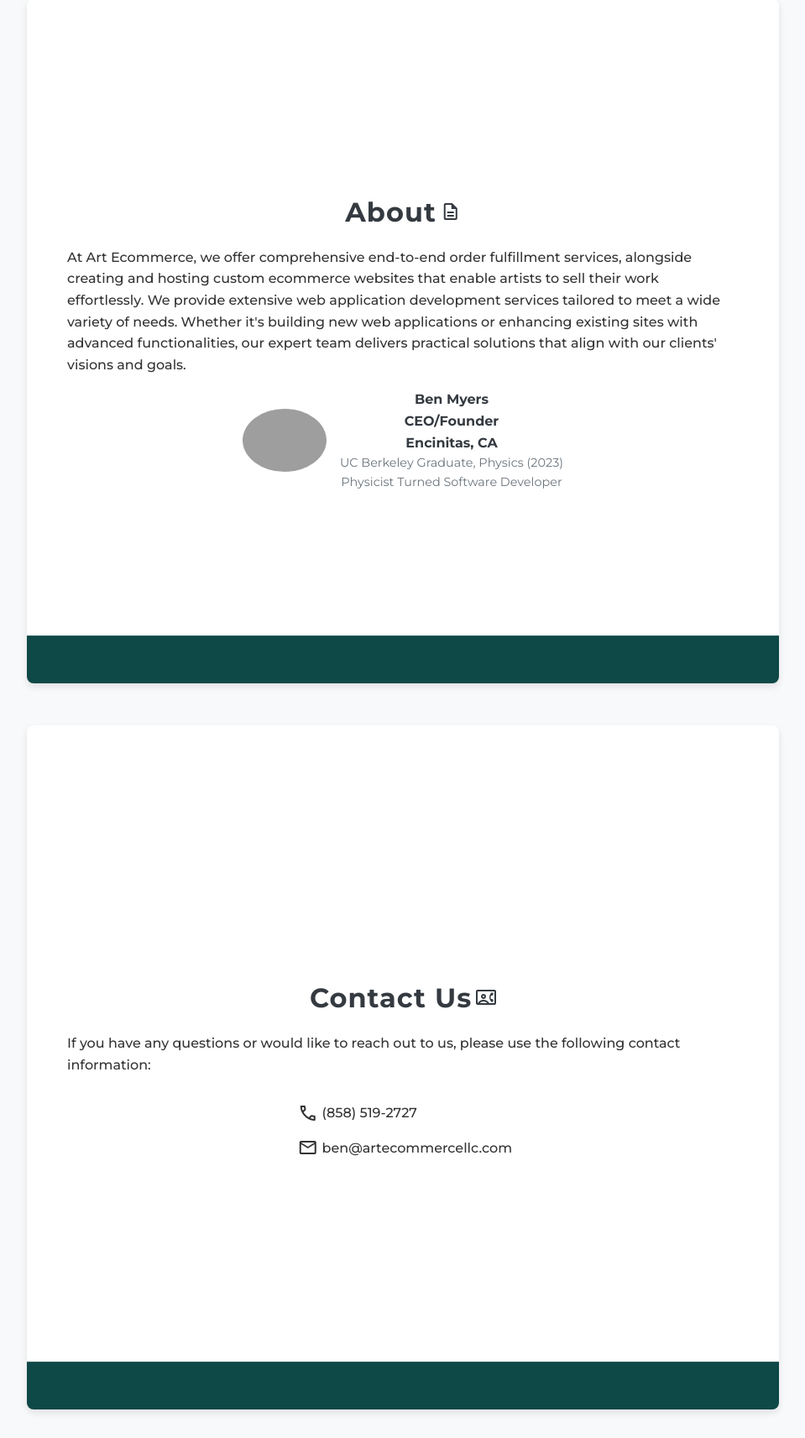
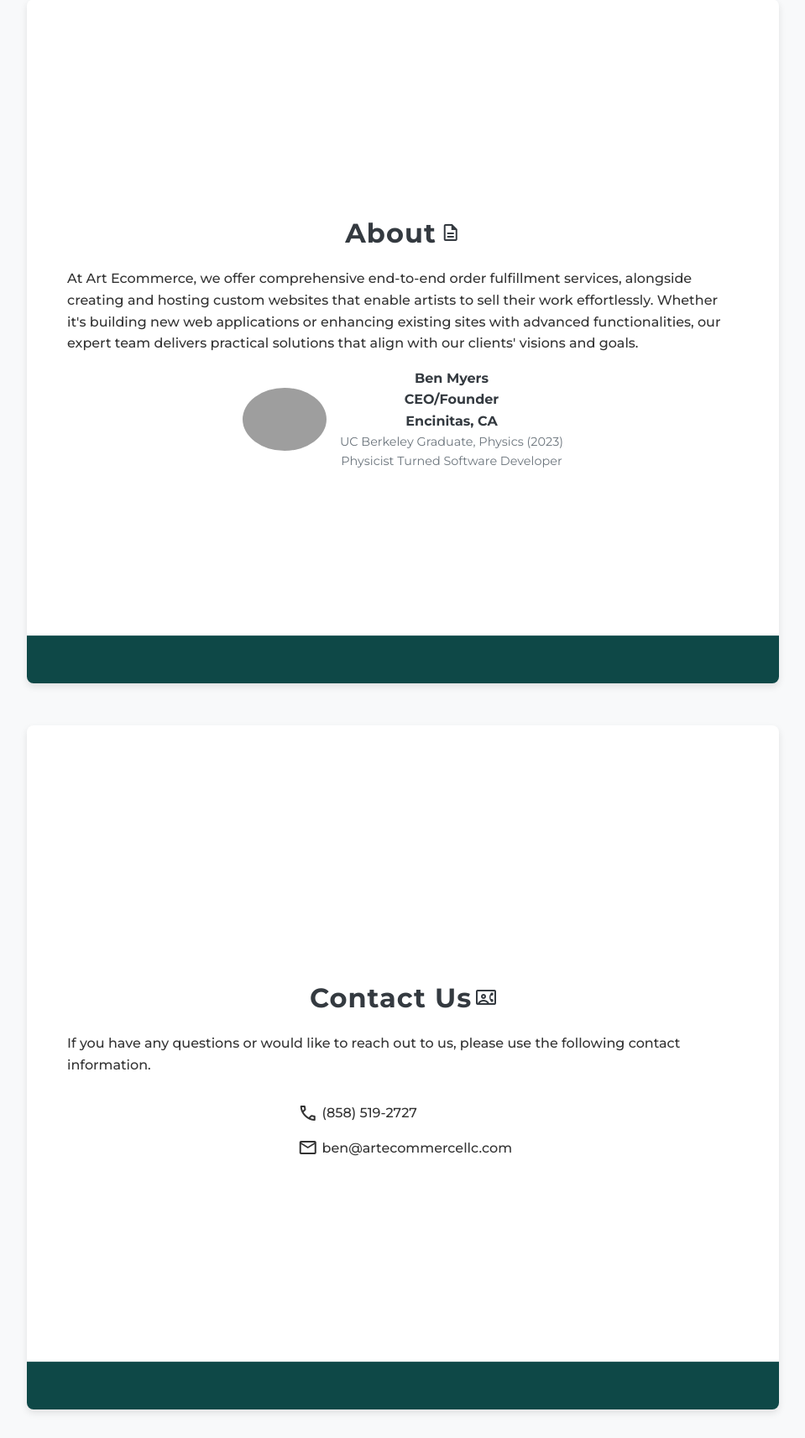
Before and after one commit to Art-Ecommerce-LLC/ArtEcommerceLLC, a Python web app: template src/templates/index.html in a window 1280 px wide. Shown: the part 986-2699 px from the top of the page at 84% size, without its empty margins (160-1119 px from the left). Run offline with Jinja, Linux system fonts and the light colour scheme; the template is opened without the code that fills it, so the values that code supplies are empty; grey boxes are pictures that could not be loaded.

Commit message:
working bios

```diff
--- a/src/static/general_styles.css
+++ b/src/static/general_styles.css
@@ -215,6 +215,7 @@
     text-align: center;
     padding: 1rem 0;
     margin-top: 2rem;
+    overflow: hidden;
 }
 
 footer p {
--- a/src/templates/index.html
+++ b/src/templates/index.html
@@ -54,7 +54,7 @@
 
     <section id="about" class="about">
         <h2>About<span class="material-symbols-outlined">description</span></h2>
-        <p>At Art Ecommerce, we offer comprehensive end-to-end order fulfillment services, alongside creating and hosting custom ecommerce websites that enable artists to sell their work effortlessly. We provide extensive web application development services tailored to meet a wide variety of needs. Whether it's building new web applications or enhancing existing sites with advanced functionalities, our expert team delivers practical solutions that align with our clients' visions and goals.</p>
+        <p>At Art Ecommerce, we offer comprehensive end-to-end order fulfillment services, alongside creating and hosting custom websites that enable artists to sell their work effortlessly. Whether it's building new web applications or enhancing existing sites with advanced functionalities, our expert team delivers practical solutions that align with our clients' visions and goals.</p>
         <div class="ceo-headshot-wrapper">
             <div class="ceo-headshot-container">
                 <img src="{{ url_for('static', path='/headshot.png') }}" alt="CEO headshot" class="ceo-headshot">
@@ -71,7 +71,7 @@
 
     <section id="contact" class="contact">
         <h2>Contact Us<span class="material-symbols-outlined">contact_phone</span></h2>
-        <p>If you have any questions or would like to reach out to us, please use the following contact information:</p>
+        <p>If you have any questions or would like to reach out to us, please use the following contact information.</p>
         <div class="contact-info-wrapper">
             <div class="contact-info">
                 <span class="material-symbols-outlined">call</span>
```
